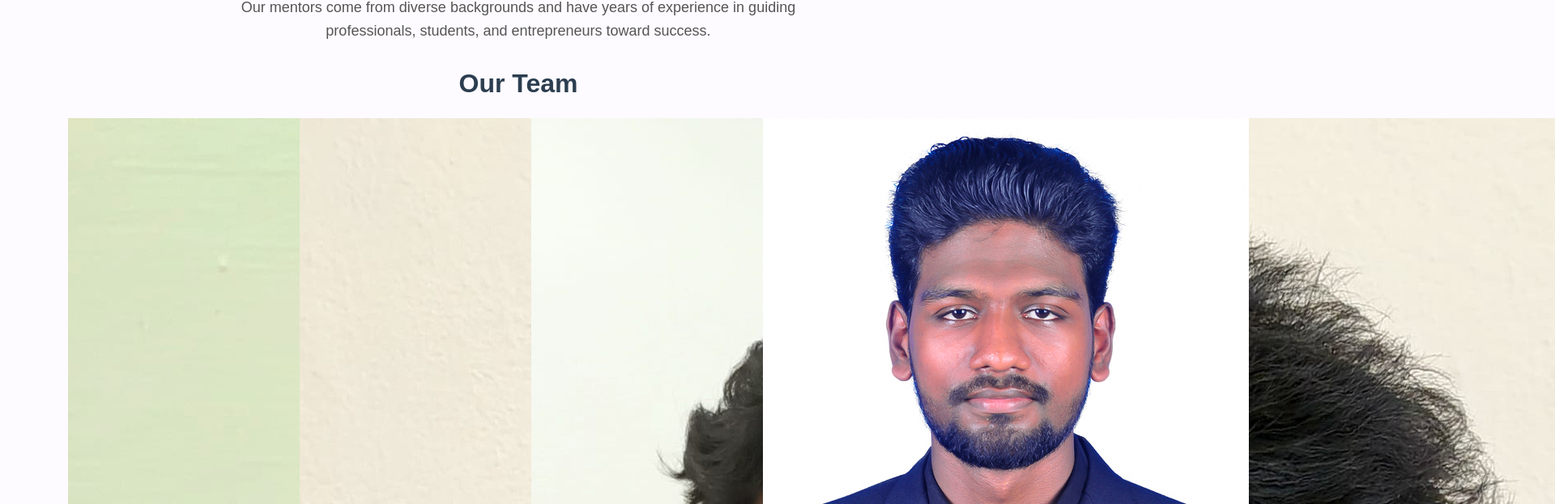
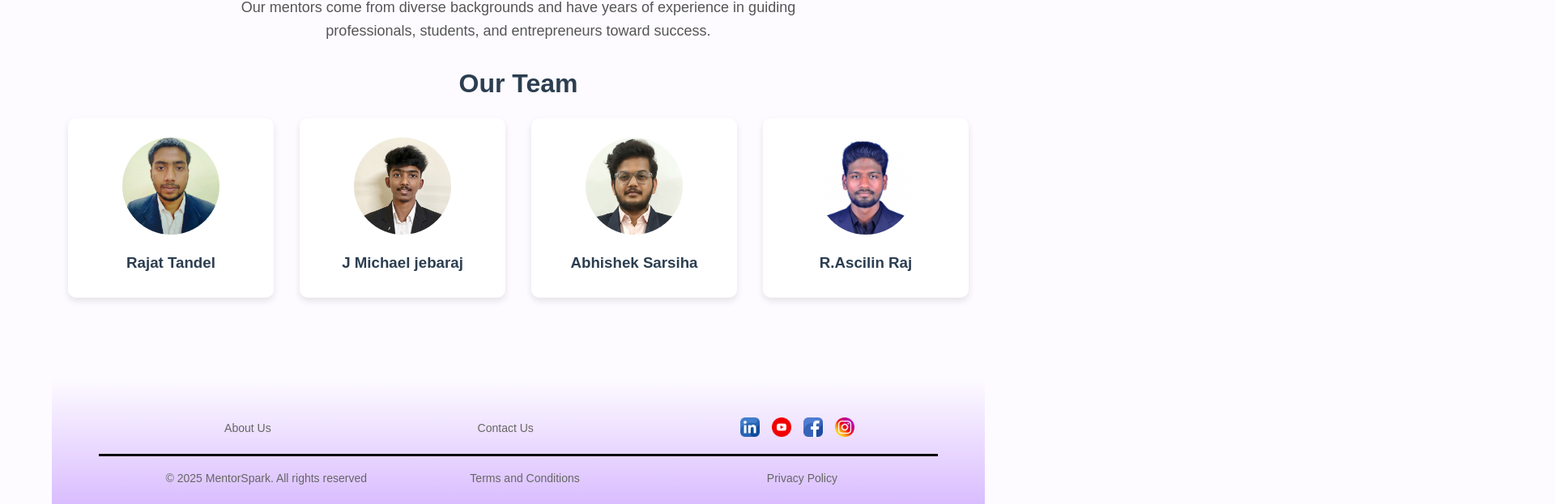
Before and after one commit to rajat-tandel/Mentorship_Booking_Platform-main, a React (Create React App) app in the folder Mentorship_Booking_Platform-main/my-app/: page /aboutUsBefore in a window 1280 px wide. Shown: the part 293-916 px from the top of the page at 81% size, 1920 px wide, since content can reach past the window. Built offline with nearby package versions, Linux system fonts and the light colour scheme.

Commit message:
Update Home.css

```diff
--- a/Mentorship_Booking_Platform-main/my-app/src/Home.css
+++ b/Mentorship_Booking_Platform-main/my-app/src/Home.css
@@ -871,7 +871,7 @@ body {
   max-width: 1200px;
 }
 
-.mentor-card {
+.mentor-card-1 {
   background: white;
   border-radius: 10px;
   padding: 1.5rem;
@@ -884,11 +884,11 @@ body {
   overflow: hidden;
 }
 
-.mentor-card:hover {
+.mentor-card-1:hover {
   transform: translateY(-5px);
 }
 
-.mentor-card img {
+.mentor-card-1 img {
   width: 120px;
   height: 120px;
   border-radius: 50%;
@@ -898,17 +898,17 @@ body {
   position: relative;
   z-index: 1; /* Image comes first */
 }
-.mentor-card:hover img {
+.mentor-card-1:hover img {
   box-shadow: 0 0 0 5px #ba90f1; /* Teal glow */
   transform: scale(1.05);
 }
-.mentor-card h3 {
+.mentor-card-1 h3 {
   margin: 0.5rem 0;
   color: #2c3e50;
   order: 2; /* Name comes after image */
 }
 
-.mentor-card p {
+.mentor-card-1 p {
   color: #7f8c8d;
   font-size: 0.9rem;
   order: 3; /* Expertise comes last */
```
